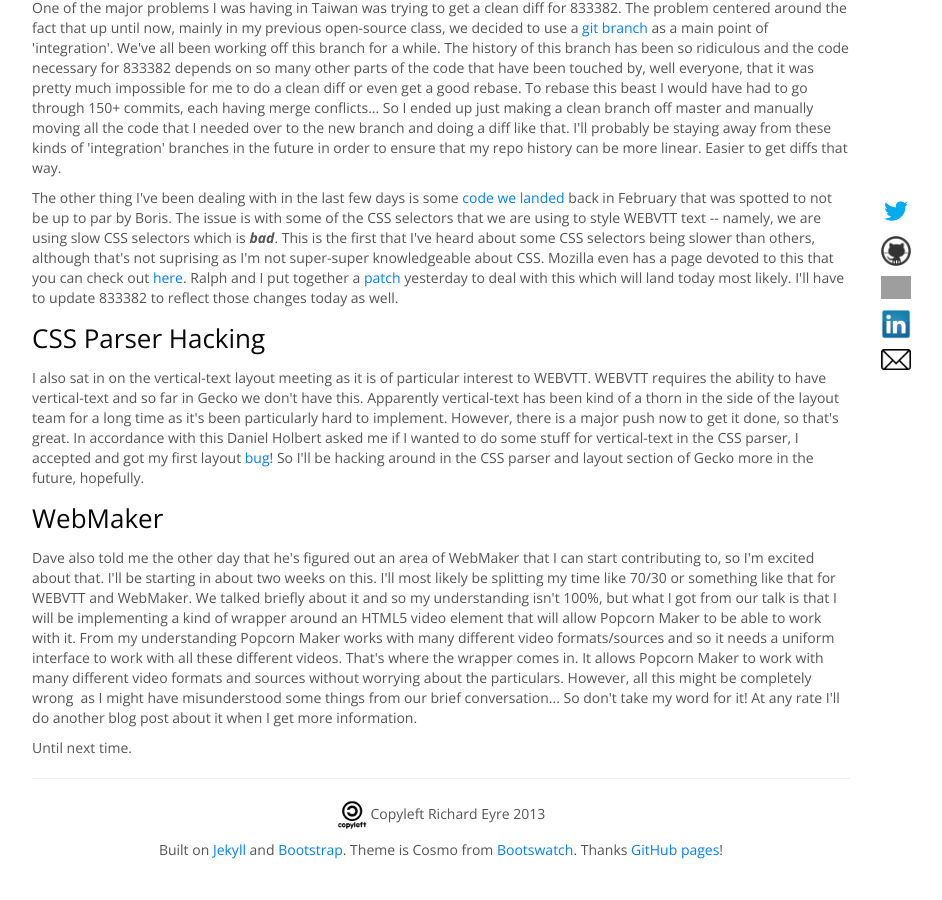
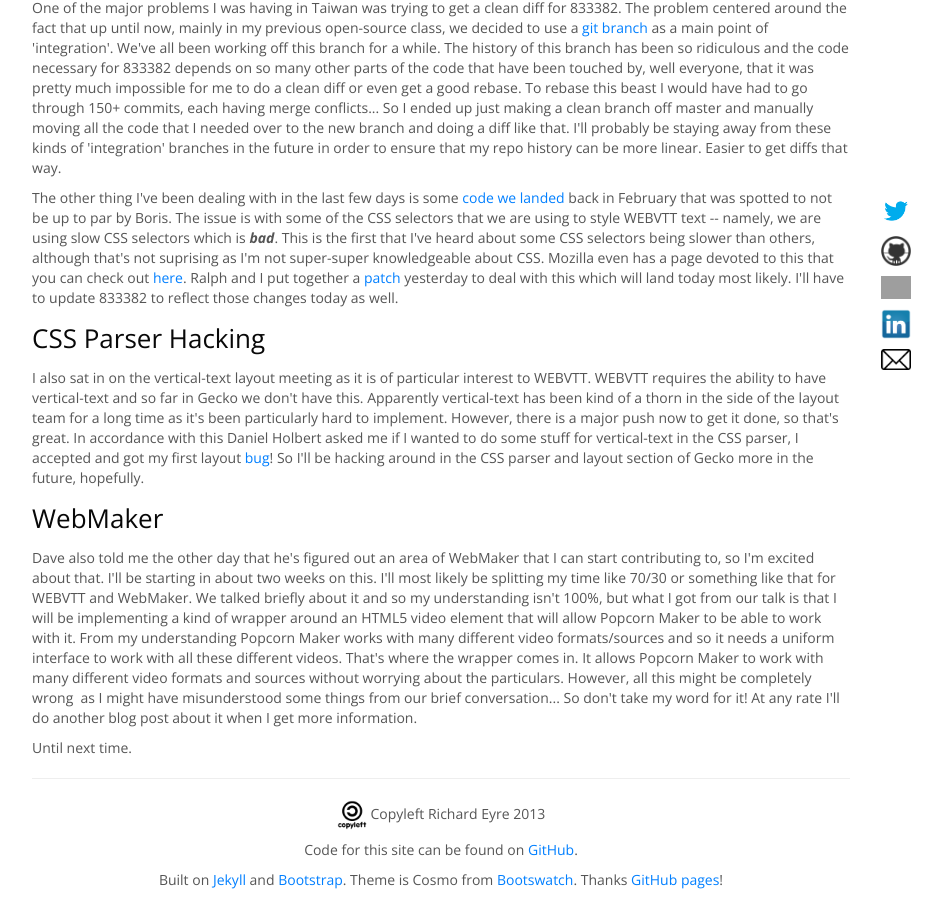
Before and after one commit to RickEyre/rickeyre.github.io, a Jekyll site: the page built from index.html, in a window 1280 px wide and 900 px high, scrolled down 4676 px. Shown: the whole window, without its empty margins (199-1141 px from the left). Built offline with Jekyll 4.4.1, drawn with Linux system fonts in a browser that asks for light colours; Markdown is read by kramdown in place of the engine named in the settings; the list of posts is cut into pages by our own code; before the commit the page ends 5546 px from its top, so only the background shows below that; grey boxes are pictures that could not be loaded.

Commit message:
Add source code link in footer.

```diff
--- a/_includes/footer.html
+++ b/_includes/footer.html
@@ -6,6 +6,9 @@
     Copyleft Richard Eyre 2013
   </p>
   <p>
+    Code for this site can be found on <a href="https://github.com/RickEyre/rickeyre.github.io">GitHub</a>.
+  </p>
+  <p>
     Built on <a href="http://jekyllrb.com/">Jekyll</a> and
     <a href="http://twitter.github.io/bootstrap/index.html">Bootstrap</a>.
     Theme is Cosmo from <a href="http://bootswatch.com/">Bootswatch</a>.
```
